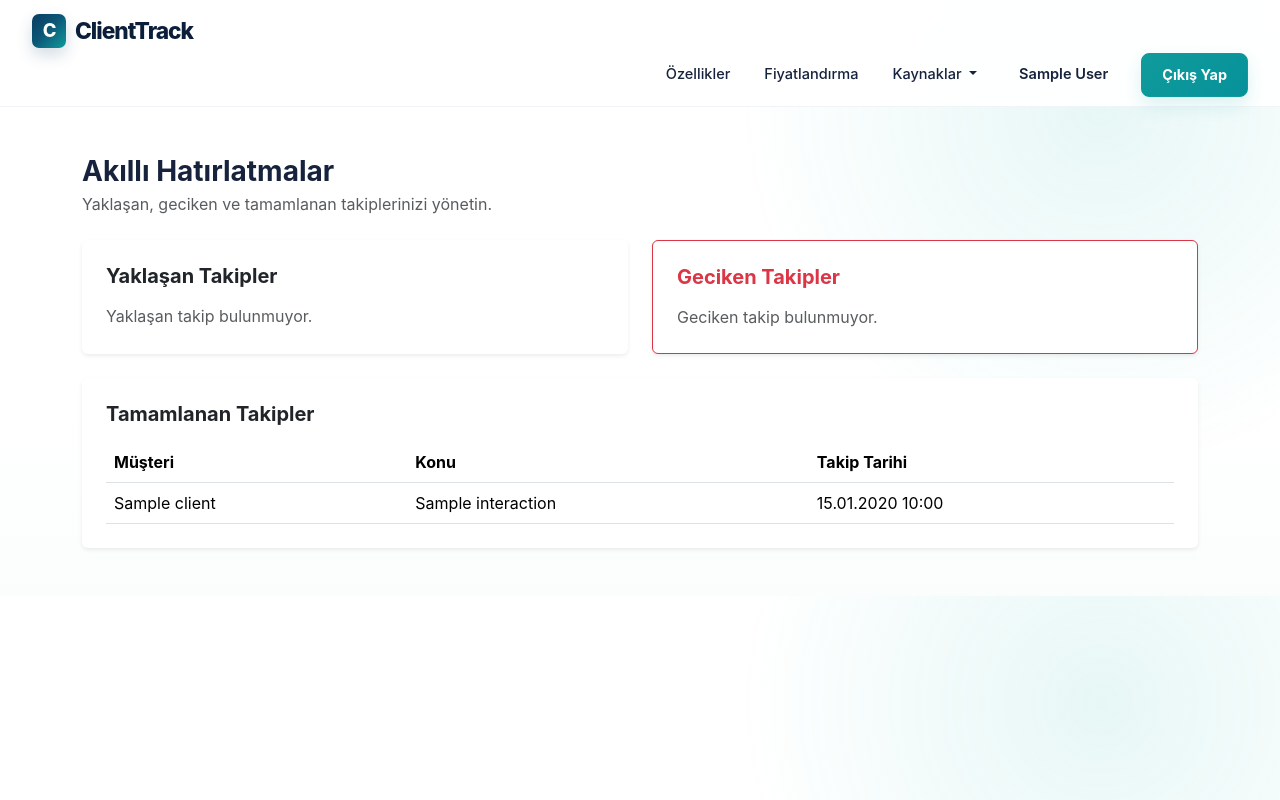
After one commit to taner-sahin/ClientTrack, a Django app: page /interactions/reminders/ in a window 1280 px wide. The commit adds this page. Run offline with Django 5.2, Linux system fonts and the light colour scheme; a user stored in the database is signed in; tables that the repository leaves empty hold one stand-in row (values such as "Sample post").

Commit message:
Add smart follow-up reminders and security tests

```diff
--- a/interactions/models.py
+++ b/interactions/models.py
@@ -39,6 +39,8 @@ class Interaction(models.Model):
         blank=True,
     )
 
+    follow_up_completed = models.BooleanField(default=False)
+
     created_at = models.DateTimeField(auto_now_add=True)
     updated_at = models.DateTimeField(auto_now=True)
 
--- /dev/null
+++ b/interactions/templates/interactions/reminder_list.html
@@ -0,0 +1,130 @@
+{% extends "base.html" %}
+
+{% block content %}
+<div class="container py-5">
+
+  <div class="mb-4">
+    <h1 class="h3 fw-bold mb-1">Akıllı Hatırlatmalar</h1>
+    <p class="text-muted mb-0">
+      Yaklaşan, geciken ve tamamlanan takiplerinizi yönetin.
+    </p>
+  </div>
+
+  <div class="row g-4">
+
+    <div class="col-lg-6">
+      <div class="card border-0 shadow-sm h-100">
+        <div class="card-body p-4">
+          <h2 class="h5 fw-bold mb-3">Yaklaşan Takipler</h2>
+
+          {% if upcoming_followups %}
+            {% for interaction in upcoming_followups %}
+              <div class="border-bottom py-3">
+                <strong>{{ interaction.client.name }}</strong>
+
+                <div class="text-muted mb-2">
+                  {{ interaction.subject }}
+                  •
+                  {{ interaction.follow_up_date|date:"d.m.Y H:i" }}
+                </div>
+
+                <form
+                  method="post"
+                  action="{% url 'interactions:follow_up_complete' interaction.pk %}"
+                >
+                  {% csrf_token %}
+
+                  <button type="submit" class="btn btn-sm btn-success">
+                    Takibi Tamamla
+                  </button>
+                </form>
+              </div>
+            {% endfor %}
+          {% else %}
+            <p class="text-muted mb-0">
+              Yaklaşan takip bulunmuyor.
+            </p>
+          {% endif %}
+        </div>
+      </div>
+    </div>
+
+    <div class="col-lg-6">
+      <div class="card border-danger shadow-sm h-100">
+        <div class="card-body p-4">
+          <h2 class="h5 fw-bold text-danger mb-3">
+            Geciken Takipler
+          </h2>
+
+          {% if overdue_followups %}
+            {% for interaction in overdue_followups %}
+              <div class="border-bottom py-3">
+                <strong>{{ interaction.client.name }}</strong>
+
+                <div class="text-muted mb-2">
+                  {{ interaction.subject }}
+                  •
+                  {{ interaction.follow_up_date|date:"d.m.Y H:i" }}
+                </div>
+
+                <form
+                  method="post"
+                  action="{% url 'interactions:follow_up_complete' interaction.pk %}"
+                >
+                  {% csrf_token %}
+
+                  <button type="submit" class="btn btn-sm btn-danger">
+                    Takibi Tamamla
+                  </button>
+                </form>
+              </div>
+            {% endfor %}
+          {% else %}
+            <p class="text-muted mb-0">
+              Geciken takip bulunmuyor.
+            </p>
+          {% endif %}
+        </div>
+      </div>
+    </div>
+
+  </div>
+
+  <div class="card border-0 shadow-sm mt-4">
+    <div class="card-body p-4">
+      <h2 class="h5 fw-bold mb-3">Tamamlanan Takipler</h2>
+
+      {% if completed_followups %}
+        <div class="table-responsive">
+          <table class="table align-middle mb-0">
+            <thead>
+              <tr>
+                <th>Müşteri</th>
+                <th>Konu</th>
+                <th>Takip Tarihi</th>
+              </tr>
+            </thead>
+
+            <tbody>
+              {% for interaction in completed_followups %}
+                <tr>
+                  <td>{{ interaction.client.name }}</td>
+                  <td>{{ interaction.subject }}</td>
+                  <td>
+                    {{ interaction.follow_up_date|date:"d.m.Y H:i" }}
+                  </td>
+                </tr>
+              {% endfor %}
+            </tbody>
+          </table>
+        </div>
+      {% else %}
+        <p class="text-muted mb-0">
+          Henüz tamamlanan takip bulunmuyor.
+        </p>
+      {% endif %}
+    </div>
+  </div>
+
+</div>
+{% endblock %}
--- a/interactions/urls.py
+++ b/interactions/urls.py
@@ -10,4 +10,6 @@ urlpatterns = [
     path("<int:pk>/edit/", views.interaction_update, name="update"),
     path("<int:pk>/delete/", views.interaction_delete, name="delete"),
     path("<int:pk>/", views.interaction_detail, name="detail"),
+    path("reminders/", views.reminder_list, name="reminders"),
+    path("<int:pk>/follow-up-complete/",views.follow_up_complete,name="follow_up_complete",),
 ]
--- a/interactions/views.py
+++ b/interactions/views.py
@@ -1,5 +1,7 @@
 from django.contrib.auth.decorators import login_required
 from django.shortcuts import get_object_or_404, redirect, render
+from django.utils import timezone
+from django.views.decorators.http import require_POST
 
 from .forms import InteractionForm
 from .models import Interaction
@@ -105,3 +107,65 @@ def interaction_delete(request, pk):
         "interactions/interaction_confirm_delete.html",
         {"interaction": interaction},
     )
+
+
+@login_required
+def reminder_list(request):
+    now = timezone.now()
+
+    upcoming_followups = (
+        Interaction.objects.filter(
+            user=request.user,
+            follow_up_date__gte=now,
+            follow_up_completed=False,
+        )
+        .select_related("client")
+        .order_by("follow_up_date")
+    )
+
+    overdue_followups = (
+        Interaction.objects.filter(
+            user=request.user,
+            follow_up_date__lt=now,
+            follow_up_completed=False,
+        )
+        .select_related("client")
+        .order_by("follow_up_date")
+    )
+
+    completed_followups = (
+        Interaction.objects.filter(
+            user=request.user,
+            follow_up_date__isnull=False,
+            follow_up_completed=True,
+        )
+        .select_related("client")
+        .order_by("-follow_up_date")
+    )
+
+    context = {
+        "upcoming_followups": upcoming_followups,
+        "overdue_followups": overdue_followups,
+        "completed_followups": completed_followups,
+    }
+
+    return render(
+        request,
+        "interactions/reminder_list.html",
+        context,
+    )
+
+
+@login_required
+@require_POST
+def follow_up_complete(request, pk):
+    interaction = get_object_or_404(
+        Interaction,
+        pk=pk,
+        user=request.user,
+    )
+
+    interaction.follow_up_completed = True
+    interaction.save(update_fields=["follow_up_completed"])
+
+    return redirect("interactions:reminders")
```
Also changed, not shown: interactions/tests.py (+218 -18 lines), templates/home.html (+26 -30 lines), interactions/migrations/0002_interaction_follow_up_completed.py (added).
